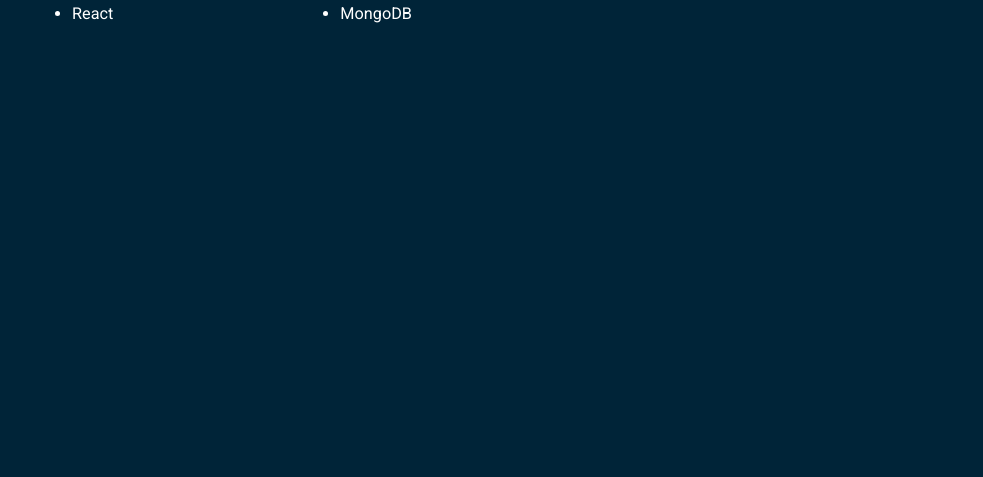
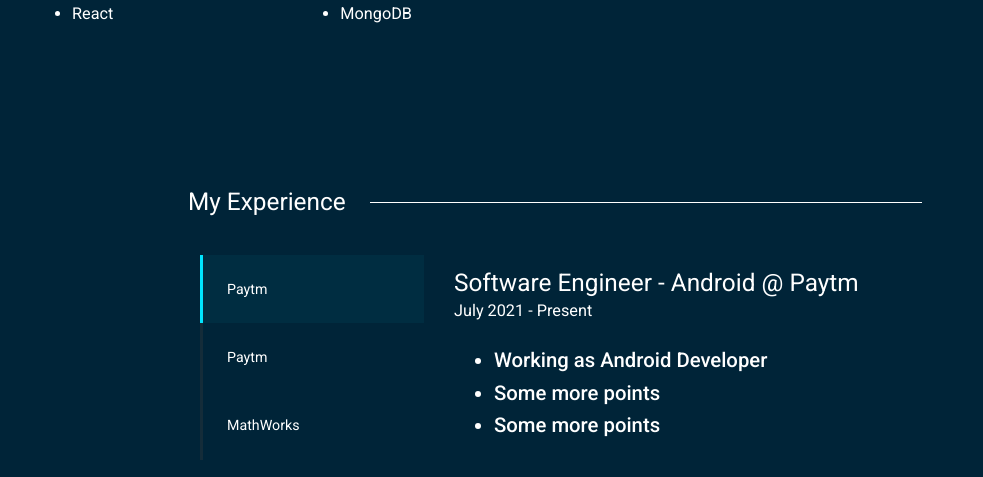
Before and after one commit to i-vishi/my-portfolio, a Next.js app: page / in a window 1280 px wide. Shown: the part 1213-1690 px from the top of the page, without its empty margins (76-1059 px from the left). Before the commit the page ends 1261 px from the top, so only its background shows below. Built offline with nearby package versions, Linux system fonts and the light colour scheme.

Commit message:
added experiences section

```diff
--- a/components/AboutMe.js
+++ b/components/AboutMe.js
@@ -66,7 +66,7 @@
             Some technologies I've worked with:
             <Grid container>
               <Grid item xs={6}>
-                <ul class="a">
+                <ul>
                   <li>JavaScipt</li>
                   <li>Node.js</li>
                   <li>Vue.js</li>
@@ -74,7 +74,7 @@
                 </ul>
               </Grid>
               <Grid item xs={6}>
-                <ul class="a">
+                <ul>
                   <li>Next.js</li>
                   <li>Android</li>
                   <li>Kotlin</li>
--- /dev/null
+++ b/components/Experience.js
@@ -0,0 +1,134 @@
+import {
+  Container,
+  Grid,
+  Typography,
+  makeStyles,
+  Avatar,
+  Box,
+  Paper,
+} from "@material-ui/core";
+import React, { useState } from "react";
+import ComponentHeading from "./ComponentHeading";
+
+const useStyles = makeStyles((theme) => ({
+  container: {
+    paddingTop: theme.spacing(24),
+    paddingLeft: theme.spacing(40),
+    paddingRight: theme.spacing(12),
+  },
+  expGrids: {
+    paddingTop: theme.spacing(6),
+    paddingLeft: theme.spacing(2),
+    paddingRight: theme.spacing(2),
+  },
+  compTab: {
+    padding: theme.spacing(4),
+    backgroundColor: theme.palette.primary.main,
+    border: "0",
+    borderLeft: "3px solid #3d3d3d55",
+    "&:hover": {
+      backgroundColor: "#00344899",
+    },
+  },
+  selectedTab: {
+    padding: theme.spacing(4),
+    backgroundColor: "#00344899",
+    border: "0",
+    borderLeft: "3px solid #00e5ff",
+  },
+  compDescription: {
+    paddingLeft: theme.spacing(4),
+    margin: theme.spacing(1),
+  },
+}));
+
+export default function Experience() {
+  const classes = useStyles();
+
+  const data = [
+    {
+      name: "Paytm",
+      id: "paytm-2",
+      position: "Software Engineer - Android",
+      url: "https://paytm.com",
+      timePeriod: "July 2021 - Present",
+      description: [
+        "Working as Android Developer",
+        "Some more points",
+        "Some more points",
+      ],
+    },
+    {
+      name: "Paytm",
+      id: "paytm-1",
+      position: "SDE Intern (Android)",
+      url: "https://paytm.co",
+      timePeriod: "January 2021 - June 2021",
+      description: [
+        "Worked as an Intern in Android Team",
+        "Learned Kotlin and Android and made some projects assigned as tasks during my internship.",
+        "Some applications built during internship - Movie Data App, Shopping App, etc",
+      ],
+    },
+    {
+      name: " MathWorks",
+      id: "mathworks-1",
+      position: "Intern - EDG",
+      url: "https://mathworks.com",
+      timePeriod: "May 2020 - July 2020",
+      description: [
+        "Implemented a Simulink Model Randomizer for PLC Controller.",
+        "Refactored the code and made it efficient.",
+        "Learned MATLAB and Simulink to build the project.",
+      ],
+    },
+  ];
+
+  const [selectedJob, setSelectedJob] = useState(data[0]);
+
+  return (
+    <Container className={classes.container}>
+      <ComponentHeading title="My Experience" />
+      <Grid container className={classes.expGrids}>
+        <Grid item xs={3} container direction="column">
+          {data &&
+            data.map((company, i) => {
+              return (
+                <Grid item key={`company-panel-${i}`}>
+                  <Paper
+                    variant="outlined"
+                    square
+                    className={
+                      company.id == selectedJob.id
+                        ? classes.selectedTab
+                        : classes.compTab
+                    }
+                    onClick={() => {
+                      setSelectedJob(company);
+                    }}
+                  >
+                    {company.name}
+                  </Paper>
+                </Grid>
+              );
+            })}
+        </Grid>
+        <Grid item xs={9}>
+          <Box p={1} m={1} className={classes.compDescription}>
+            <Typography variant="h5">
+              {selectedJob.position} @ {selectedJob.name}
+            </Typography>
+            <Typography variant="body1">{selectedJob.timePeriod}</Typography>
+            <Typography variant="h6">
+              <ul>
+                {selectedJob.description.map((descLine, i) => {
+                  return <li key={`job-desc-${i}`}>{descLine}</li>;
+                })}
+              </ul>
+            </Typography>
+          </Box>
+        </Grid>
+      </Grid>
+    </Container>
+  );
+}
--- a/pages/index.js
+++ b/pages/index.js
@@ -1,5 +1,6 @@
 import Head from "next/head";
 import AboutMe from "../components/AboutMe";
+import Experience from "../components/Experience";
 import LandingInfo from "../components/LandingInfo";
 
 export default function Home() {
@@ -13,6 +14,7 @@
 
       <LandingInfo />
       <AboutMe />
+      <Experience />
     </div>
   );
 }
```
